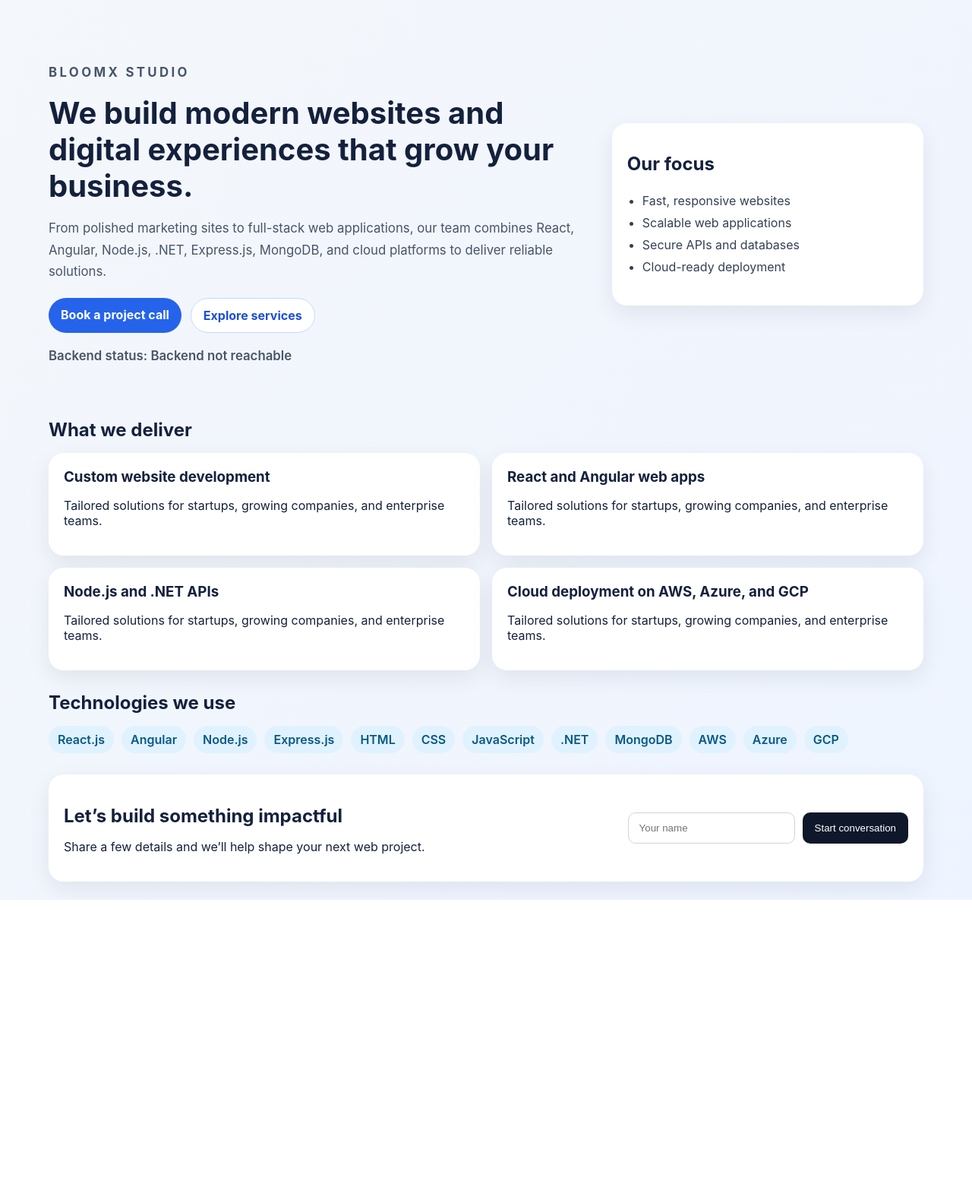
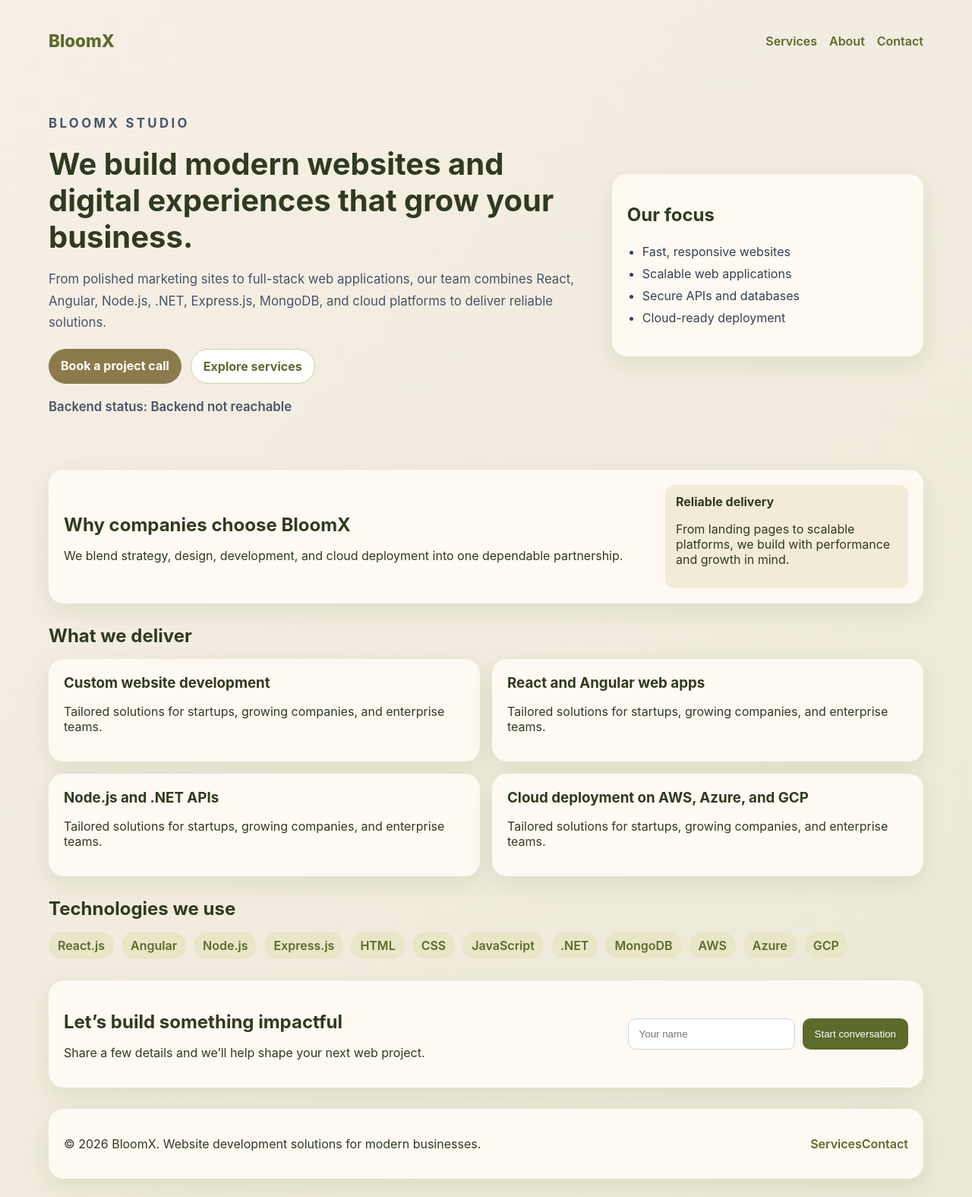
Before and after one commit to Jatin2024/BloomX_Latest, a React (Vite) app in the folder client/: page / in a window 1280 px wide. Shown: the whole page at 76% size. Before the commit the page ends 1184 px from the top, so only its background shows below. Built offline with nearby package versions, Linux system fonts and the light colour scheme; no server answers; the HTML template or start-up script is replaced by a standard one.

Commit message:
Refine landing page and add gitignore

```diff
--- a/client/src/App.jsx
+++ b/client/src/App.jsx
@@ -49,6 +49,15 @@ function App() {
 
   return (
     <div className="page">
+      <nav className="navbar">
+        <div className="brand">BloomX</div>
+        <div className="nav-links">
+          <a href="#services">Services</a>
+          <a href="#about">About</a>
+          <a href="#contact">Contact</a>
+        </div>
+      </nav>
+
       <header className="hero">
         <div className="hero-content">
           <p className="eyebrow">BloomX Studio</p>
@@ -74,6 +83,17 @@ function App() {
           </ul>
         </div>
       </header>
+
+      <section id="about" className="section intro-strip">
+        <div>
+          <h2>Why companies choose BloomX</h2>
+          <p>We blend strategy, design, development, and cloud deployment into one dependable partnership.</p>
+        </div>
+        <div className="quote-box">
+          <strong>Reliable delivery</strong>
+          <p>From landing pages to scalable platforms, we build with performance and growth in mind.</p>
+        </div>
+      </section>
 
       <section id="services" className="section">
         <h2>What we deliver</h2>
@@ -113,6 +133,14 @@ function App() {
 
         {status && <p className="form-status">{status}</p>}
       </section>
+
+      <footer className="footer">
+        <p>© 2026 BloomX. Website development solutions for modern businesses.</p>
+        <div className="footer-links">
+          <a href="#services">Services</a>
+          <a href="#contact">Contact</a>
+        </div>
+      </footer>
     </div>
   );
 }
--- a/client/src/index.css
+++ b/client/src/index.css
@@ -1,8 +1,8 @@
 body {
   margin: 0;
   font-family: 'Inter', 'Segoe UI', Arial, sans-serif;
-  background: linear-gradient(135deg, #f4f7fb 0%, #eef4ff 100%);
-  color: #14213d;
+  background: linear-gradient(135deg, #f6efe6 0%, #ece9d8 100%);
+  color: #2f3b20;
 }
 
 * {
@@ -17,6 +17,31 @@ button {
   max-width: 1200px;
   margin: 0 auto;
   padding: 24px;
+}
+
+.navbar {
+  display: flex;
+  justify-content: space-between;
+  align-items: center;
+  padding: 16px 0 24px;
+}
+
+.brand {
+  font-size: 1.4rem;
+  font-weight: 800;
+  color: #5c6b2b;
+}
+
+.nav-links {
+  display: flex;
+  gap: 16px;
+}
+
+.nav-links a,
+.footer-links a {
+  text-decoration: none;
+  color: #5c6b2b;
+  font-weight: 600;
 }
 
 .hero {
@@ -45,7 +70,7 @@ button {
   letter-spacing: 0.2em;
   font-size: 0.8rem;
   font-weight: 700;
-  color: #2563eb;
+  color: #7a8f3f;
   margin-bottom: 8px;
 }
 
@@ -65,14 +90,14 @@ button {
 }
 
 .btn-primary {
-  background: #2563eb;
+  background: #8b7a4b;
   color: white;
 }
 
 .btn-secondary {
   background: white;
-  color: #1d4ed8;
-  border: 1px solid #bfdbfe;
+  color: #5c6b2b;
+  border: 1px solid #c7d39a;
 }
 
 .status {
@@ -83,10 +108,12 @@ button {
 
 .hero-card,
 .card,
-.contact-section {
-  background: white;
+.contact-section,
+.intro-strip,
+.footer {
+  background: rgba(255, 250, 243, 0.95);
   border-radius: 20px;
-  box-shadow: 0 10px 30px rgba(15, 23, 42, 0.08);
+  box-shadow: 0 10px 30px rgba(92, 107, 43, 0.12);
   padding: 20px;
 }
 
@@ -122,8 +149,8 @@ button {
 }
 
 .chip {
-  background: #e0f2fe;
-  color: #075985;
+  background: #e8e6c7;
+  color: #5c6b2b;
   padding: 8px 12px;
   border-radius: 999px;
   font-weight: 600;
@@ -152,7 +179,7 @@ button {
 
 .contact-form button {
   border: none;
-  background: #0f172a;
+  background: #5c6b2b;
   color: white;
   padding: 12px 16px;
   border-radius: 10px;
@@ -161,8 +188,32 @@ button {
 .form-status {
   width: 100%;
   margin-top: 8px;
-  color: #0f766e;
+  color: #5c6b2b;
   font-weight: 600;
+}
+
+.intro-strip {
+  display: flex;
+  justify-content: space-between;
+  align-items: center;
+  gap: 16px;
+  flex-wrap: wrap;
+}
+
+.quote-box {
+  max-width: 320px;
+  padding: 12px 14px;
+  background: #f2ebd8;
+  border-radius: 12px;
+}
+
+.footer {
+  margin-top: 28px;
+  display: flex;
+  justify-content: space-between;
+  align-items: center;
+  gap: 12px;
+  flex-wrap: wrap;
 }
 
 @media (max-width: 800px) {
```
Also changed, not shown: 4 other files (tests, documents, lock files or other folders).
